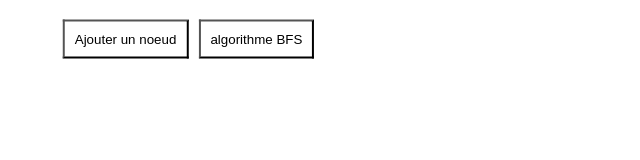
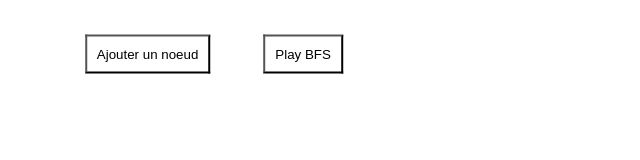
Before and after one commit to Aline86/graph_app, a website built with Vite: page index.html in a window 1280 px wide. Shown: the whole page, without its empty margins (0-640 px from the left). Built offline with nearby package versions, Linux system fonts and the light colour scheme.

Commit message:
beginning refacto on buttons

```diff
--- a/src/App.ts
+++ b/src/App.ts
@@ -11,7 +11,7 @@ import NodeMenuView from "./view/NodeMenuView";
 import ButtonViewModel from "./viewmodel/ButtonViewModel";
 
 export default class App {
-  static activeActionKey: string | null = null;
+  static active_action_key: string | null = null;
   container: HTMLElement;
   graph: Graph;
   button_vm: ButtonViewModel;
@@ -24,6 +24,7 @@ export default class App {
     this.graph = graph;
     this.container = this.create_container(container_name);
     this.button_vm = new ButtonViewModel(this.graph, bus);
+
     ButtonFactory.init(this.button_vm, bus);
     //StorageModule.clear();
 
--- a/src/builders/dom/NodeDomBuilder.ts
+++ b/src/builders/dom/NodeDomBuilder.ts
@@ -86,6 +86,7 @@ export default class NodeDomBuilder
       ButtonFactory.create_button(
         "click",
         "Ajouter un noeud",
+        this.container.id + "_add_node",
         "add_node",
         this.add_node.bind(this),
         this.container.id,
--- a/src/builders/dom/PaletteDomBuilder.ts
+++ b/src/builders/dom/PaletteDomBuilder.ts
@@ -35,8 +35,10 @@ export default class PaletteDomBuilder implements DomBuilder<Button> {
           action.action,
           action.name,
           action.id,
+          action.class_name,
           action.handler,
           "button_container",
+          action.mode,
         );
       }
   };
--- a/src/events/CustomEvents.ts
+++ b/src/events/CustomEvents.ts
@@ -1,11 +1,24 @@
 import type Arrow from "../model/Arrow";
 import type Button from "../model/Button";
 import type Node from "../model/Node";
+import FigureRegistry from "../registry/FigureRegistry";
 
 export default class CustomEvents extends EventTarget {
+  // Je sais que ça mélange les responsabilités mais le bus est partagé et c'st la seule fonction d'état globale de l'app
+  // j'extrairait cet attribut plus tard
+  public active_action_key: string | null = null;
+
   constructor() {
     super();
   }
+
+  get_active_action = () => {
+    return (
+      FigureRegistry.getAll().find((a) => a.id === this.active_action_key) ??
+      null
+    );
+  };
+
   deactivate_all_actions() {
     let event = new CustomEvent("deactivate:actions", {});
 
--- a/src/factory/ButtonFactory.ts
+++ b/src/factory/ButtonFactory.ts
@@ -1,4 +1,3 @@
-import App from "../App";
 import type CustomEvents from "../events/CustomEvents";
 import type Button from "../model/Button";
 import type ButtonViewModel from "../viewmodel/ButtonViewModel";
@@ -6,7 +5,7 @@ import type ButtonViewModel from "../viewmodel/ButtonViewModel";
 const buttonStatus = {
   unvisible: "none",
   active: "active",
-  inactive: "inactive",
+  activated: "activated",
 } as const;
 
 type ButtonStatusKey = keyof typeof buttonStatus;
@@ -25,21 +24,22 @@ export default class ButtonFactory {
     trigger_action: string,
     label: string,
     id: string,
+    class_name: string,
     action: (button?: Button) => void,
     container: string,
-    status: string = "unvisible",
+    status: string,
   ) {
     const button = document.createElement("button");
     button.innerHTML = label;
     button.id = id;
     const s: ButtonStatusValue =
       buttonStatus[status as ButtonStatusKey] ?? "none";
-    button.className = s;
-
+    button.className = class_name + " " + s;
     const B = ButtonFactory.button_vm.create_button(id);
     ButtonFactory.button_vm.change_button_state(B.id, status);
 
     document.getElementById(container)?.appendChild(button);
+
     if (trigger_action !== "") {
       button.addEventListener(trigger_action, (e) => {
         // cette partie bouton va être améliorée
@@ -51,10 +51,10 @@ export default class ButtonFactory {
         }
 
         if (B.state === "activated" || B.id === "add_node") {
-          App.activeActionKey = id;
+          ButtonFactory.bus.active_action_key = id;
           action(B);
         } else {
-          App.activeActionKey = "";
+          ButtonFactory.bus.active_action_key = null;
         }
       });
     }
--- a/src/handlers/ArrowEventHandler.ts
+++ b/src/handlers/ArrowEventHandler.ts
@@ -23,14 +23,6 @@ export default class ArrowEventHandler extends DomUtils {
     this.arrow_vm = arrow_vm;
     this.container = container;
     this.bus = bus;
-
-    FigureRegistry.register({
-      actions_id: ArrowView.actions_id,
-      id: "button_draw_arrow",
-      name: "dessiner les flèches",
-      action: "click",
-      handler: this.detect_click,
-    });
 
     this.deactivate_all_actions();
   }
--- a/src/handlers/PaletteEventHandler.ts
+++ b/src/handlers/PaletteEventHandler.ts
@@ -1,4 +1,3 @@
-import App from "../App";
 import type PaletteDomBuilder from "../builders/dom/PaletteDomBuilder";
 import type CustomEvents from "../events/CustomEvents";
 import type Node from "../model/Node";
@@ -29,10 +28,11 @@ export default class PaletteEventHandler {
 
   activate_palette_actions = () => {
     this.container?.addEventListener("click", (e: MouseEvent) => {
-      const action = App.get_active_action();
+      const action = this.bus.get_active_action();
 
       if (!action) return;
-      if (action.id === "button_draw_arrow") {
+      // none action palette hidden by default if no node => none targets all palette actions
+      if (action.mode === "none") {
         const nodeEl = (e.target as HTMLElement).closest(
           ".node",
         ) as HTMLElement | null;
--- a/src/modules/ArrowModule.ts
+++ b/src/modules/ArrowModule.ts
@@ -17,10 +17,13 @@ export default class ArrowModule implements Module {
 
     FigureRegistry.register({
       actions_id: "palette",
-      id: "button_draw_arrow",
+      id: container.id + "_" + "button_draw_arrow",
+      class_name: "button_draw_arrow",
       name: "dessiner les flèches",
       action: "click",
+
       handler: arrow_view.arrow_handler.detect_click,
+      mode: "none",
     });
   }
 }
--- a/src/modules/GraphModule.ts
+++ b/src/modules/GraphModule.ts
@@ -23,8 +23,10 @@ export default class GraphModule implements Module {
     FigureRegistry.register({
       actions_id: "menu_node",
       name: "Supprimer le noeud",
+      class_name: "remove_node",
       action: "click",
-      id: "remove_node",
+      id: container.id + "_" + "remove_node",
+      mode: "active",
       handler: graph.graph_handler.remove_node,
     });
 
--- a/src/modules/NodeModule.ts
+++ b/src/modules/NodeModule.ts
@@ -19,25 +19,22 @@ export default class NodeModule implements Module {
     FigureRegistry.register({
       actions_id: "menu_node",
       name: "renommer le noeud",
+      class_name: "button_rename_node",
       action: "click",
-      id: "button_rename_node",
+      id: container.id + "_button_rename_node",
+      mode: "active",
       handler: node_view.handler.rename_listener.action,
     });
     FigureRegistry.register({
       actions_id: NodeView.node_id,
       name: "Bouger le noeud",
+      class_name: "update_position",
       action: "click",
-      id: "update_position",
+      id: container.id + "_update_position",
+      mode: "active",
       handler: node_view.node_db.add_node_button,
     });
-    FigureRegistry.register({
-      actions_id: NodeView.node_id,
-      id: "add_node",
-      name: "Ajouter un noeud",
-      action: "click",
 
-      handler: node_view.node_db.add_node,
-    });
     node_view.node_db.add_node_button();
   }
 }
--- a/src/modules/algorithms/bfs/AddBFSButtonEventListener.ts
+++ b/src/modules/algorithms/bfs/AddBFSButtonEventListener.ts
@@ -14,16 +14,21 @@ export default class AddBFSButtonEventListener {
 
   remove_action = () => {};
   add_node_button = (): void => {
-    const action = FigureRegistry.get_action_by_id("play_bfs");
-    if (this.container && action) {
-      ButtonFactory.create_button(
-        "click",
-        "algorithme BFS",
-        "play_bfs",
-        action.handler.bind(this),
-        this.container.id,
-        "active",
-      );
+    const actions = FigureRegistry.get("play_bfs");
+
+    if (this.container && actions) {
+      for (const key in actions) {
+        const action = actions[key];
+        ButtonFactory.create_button(
+          action.action,
+          action.name,
+          action.id,
+          action.class_name,
+          action.handler,
+          this.container.id,
+          action.mode,
+        );
+      }
     }
   };
 }
--- a/src/modules/algorithms/bfs/BFSModule.ts
+++ b/src/modules/algorithms/bfs/BFSModule.ts
@@ -7,15 +7,18 @@ import AddBFSButtonEventListener from "./AddBFSButtonEventListener";
 import BFSDomBuilder from "./BFSDomBuilder";
 import type AlgorithmEvents from "../../../events/AgorithmEvents";
 import BFSLogic from "./BFSLogic";
-import GraphView from "../../../view/GraphView";
 
 export default class BFSModule implements Module {
   graph: Graph;
   bfs_logic: BFSLogic;
+  container: HTMLElement;
   constructor(graph: Graph, bus: AlgorithmEvents, container: HTMLElement) {
     this.graph = graph;
+    this.container = container;
     this.install();
+
     this.bfs_logic = new BFSLogic(graph, bus);
+
     const button_vm = new ButtonViewModel(this.graph, bus);
     const bfs_db = new BFSDomBuilder(button_vm, container, bus);
     new AddBFSButtonEventListener(container, bfs_db);
@@ -23,10 +26,13 @@ export default class BFSModule implements Module {
 
   install = () => {
     FigureRegistry.register({
-      actions_id: GraphView.graph_id,
+      actions_id: "play_bfs",
       name: "Play BFS",
+      id: this.container.id + "_" + "play_bfs",
+      class_name: "play_bfs",
       action: "click",
-      id: "play_bfs",
+
+      mode: "active",
       handler: this.run,
     });
   };
--- a/src/registry/FigureRegistry.ts
+++ b/src/registry/FigureRegistry.ts
@@ -2,7 +2,9 @@ export type FigureAction<T = any> = {
   actions_id: string;
   id: string;
   name: string;
+  class_name: string;
   action: string;
+  mode: string;
   handler: (element?: T) => void;
 };
 
--- a/src/style.css
+++ b/src/style.css
@@ -43,11 +43,6 @@ button,
   display: none;
 }
 
-.activated {
-  border: green 1px solid;
-  color: green;
-  padding: 15px;
-}
 #add_node.activated {
   border: black 1px solid;
   color: black;
@@ -114,17 +109,24 @@ input {
   border: 3px solid black;
   position: absolute;
 }
+.activated {
+  border: green 1px solid;
+  color: green;
+  padding: 10px;
+  background-color: white;
+  margin: 15px;
+  left: 50%;
+  transform: translate(-50%, 50%);
+  margin-right: 15px;
+}
 .active {
-  display: inline-block;
-}
-#add_node,
-#play_bfs {
   display: inline-block;
   margin-bottom: 30px;
   background-color: white;
   padding: 10px;
-
-  transform: translate(50%, 50%);
+  margin: 15px;
+  left: 50%;
+  transform: translate(-50%, 50%);
   margin-right: 15px;
 }
 .node.visited > input {
--- a/src/utils/DomUtils.ts
+++ b/src/utils/DomUtils.ts
@@ -1,15 +1,7 @@
-import App from "../App";
 import type Arrow from "../model/Arrow";
 import type Node from "../model/Node";
-import type { FigureAction } from "../registry/FigureRegistry";
-import FigureRegistry from "../registry/FigureRegistry";
 
 export default class DomUtils {
-  static get_active_action(): FigureAction | null {
-    return (
-      FigureRegistry.getAll().find((a) => a.id === App.activeActionKey) ?? null
-    );
-  }
   get_target_position = (target: string) => {
     const el = document.getElementById(target);
     if (el) {
```
